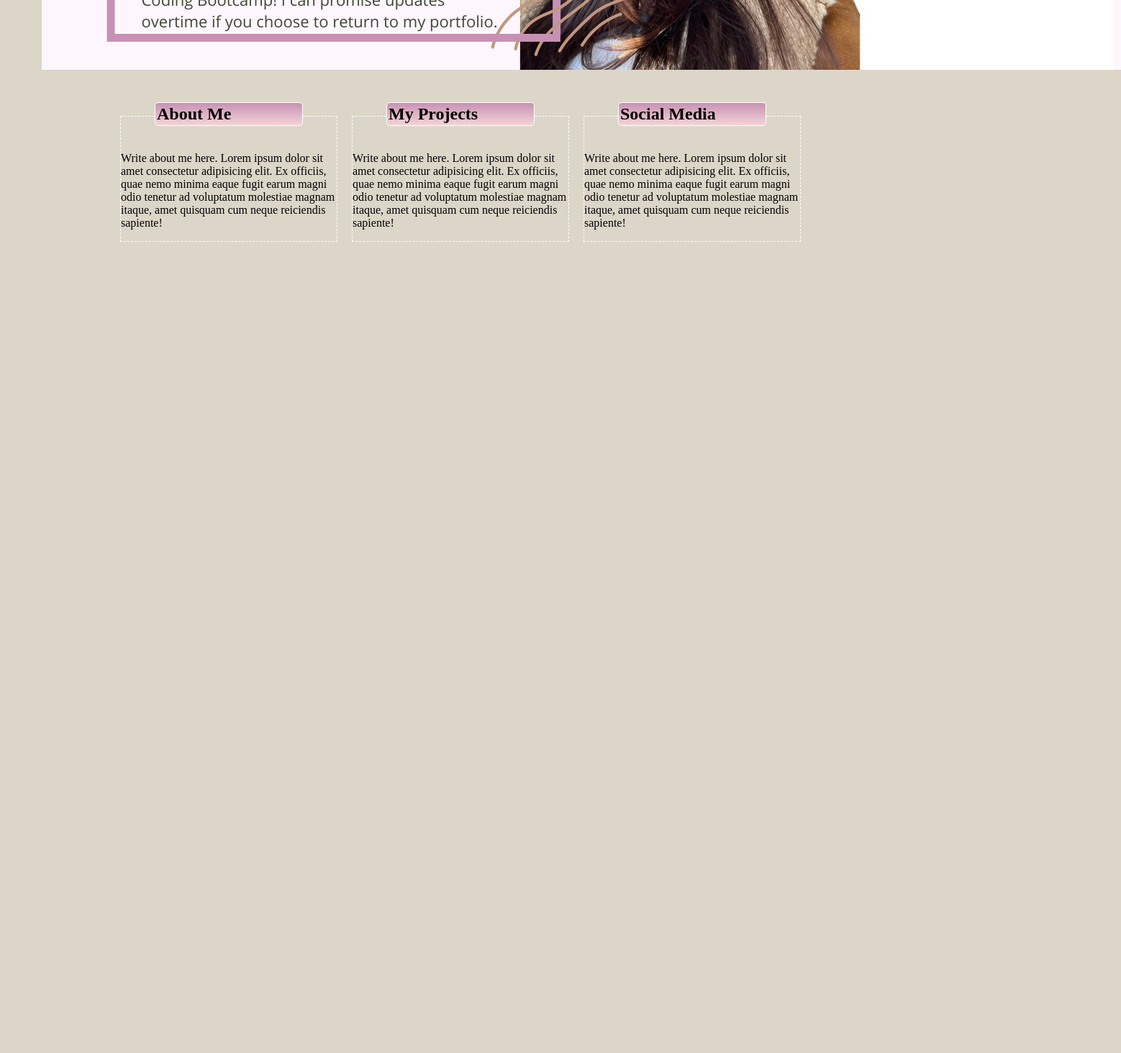
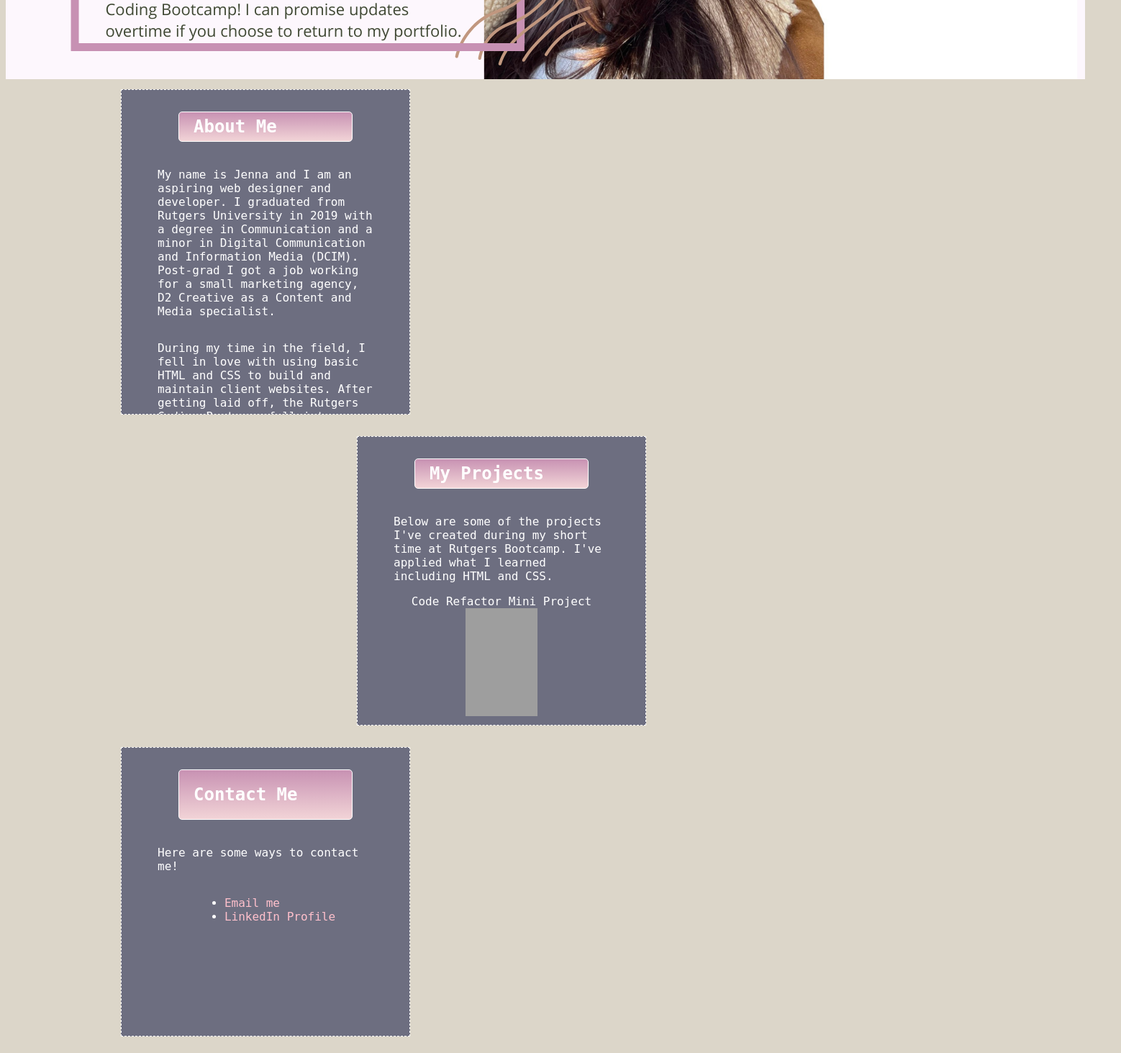
Before and after one commit to jennahopeclem/advanced-css-challenge, a plain HTML site: page index.html in a window 1280 px wide. Shown: the part 680-2143 px from the top of the page at 72% size, 1558 px wide, since content can reach past the window. Before the commit the page ends 1034 px from the top, so only its background shows below. Drawn offline with Linux system fonts and the light colour scheme; grey boxes are pictures that could not be loaded.

Commit message:
about me and project updates

```diff
--- a/assets/css/style.css
+++ b/assets/css/style.css
@@ -50,16 +50,55 @@ header {
 
 .photo-1 {
     object-fit: scale-down;
-    width: 100%;
+    max-width: 100%;
     text-align: center;
-    margin-top:10%
-
+    margin-top: 5%;
     height: fit-content;
-    padding: 50px;
-
 }
 
-.about-me {
+/* .my-row {
+width: 75%;
+align-items: right;
+} */
+
+.container {
+    align-items: space-between;
+    padding-right: 30px;
+    padding-left: 50px;
+    margin-right: 100px;
+    margin-left: 100px;
+}
+
+/*
+#about-me {
+    margin-bottom: 20px;
+    padding: 50px;
+    height: 300px;
+    font-family: 'monospace';
+    background-color: #6D6E80;
+    color: #ffffff;
+} */
+
+#about-me {
+    margin-bottom: 20px;
+    padding: 50px;
+    height: 350px;
+    font-family: 'monospace';
+    background-color: #6D6E80;
+    color: #ffffff;
+}
+
+#my-projects {
+    margin-bottom: 20px;
+    padding: 50px;
+    float: right;
+    height: 300px;
+    font-family: 'monospace';
+    background-color: #6D6E80;
+    color: #ffffff;
+}
+
+#contact-me {
     margin-bottom: 20px;
     padding: 50px;
     height: 300px;
@@ -68,29 +107,21 @@ header {
     color: #ffffff;
 }
 
-.my-projects {
-    margin-bottom: 20px;
-    padding: 50px;
-    height: 300px;
-    font-family: 'monospace';
-    background-color: #6D6E80;
-    color: #ffffff;
-}
-
-.social-media {
-    margin-bottom: 20px;
-    padding: 50px;
-    height: 300px;
-    font-family: 'monospace';
-    background-color: #6D6E80;
-    color: #ffffff;
-}
-
-.row {
-    justify-content: center;
+.row-left {
+    /* justify-content: flex-start; */
+    justify-content: start;
     display: flex;
     flex-direction: row;
     flex-wrap: wrap;
+}
+
+.row-right {
+    display: flex;
+    /* justify-content: end; */
+    justify-content: end;
+    flex-direction: row;
+    flex-wrap: wrap;
+    overflow: scroll;
 }
 
 .card-header {
@@ -118,12 +149,13 @@ header {
     width: 300px;
     align-items: center;
     margin: 10px;
+    overflow: scroll;
 }
 
 .column h2 {
     z-index: 1;
     border: solid 1px white;
-    padding: 2px;
+    padding: 20px;
     border-radius: 5px;
     background-color: var(--bg-color);
     width: 200px;
@@ -154,3 +186,20 @@ a:link {
     background-color: transparent;
     text-decoration: underline;
   }
+
+  @media (min-width: 800px) {
+    .container {
+      width: 750px;
+    }
+}
+/*
+@media (min-width: 700px) {
+    .photo-1 {
+      width: 750px;
+    }
+} */
+
+@media only screen and (orientation: landscape) {
+    body {
+    }
+  }
--- a/index.html
+++ b/index.html
@@ -22,7 +22,7 @@
                     <a href="#my-projects">My projects</a>
                 </li>
                 <li>
-                <a href="#social-media">Social Media</a>
+                    <a href="#contact-me">Contact Me</a>
                 </li>
             </ul>
         </nav>
@@ -33,24 +33,40 @@
     <div class="photo-1 responsive center">
         <img src="./assets/images/web-project-header-img.png" alt="Portfolio Intro Img">
     </div>
+    <div class="container">
+        <main class="row-left">
+            <article class="row">
+                <section class="column" id="about-me">
+                    <h2 class="card-header">About Me</h2>
+                <p>My name is Jenna and I am an aspiring web designer and developer. I graduated from Rutgers University in 2019 with a degree in Communication and a minor in Digital Communication and Information Media (DCIM). Post-grad I got a job working for a small marketing agency, D2 Creative as a Content and Media specialist.</p>
+                    <p>During my time in the field, I fell in love with using basic HTML and CSS to build and maintain client websites. After getting laid off, the Rutgers Coding Bootcamp fell into my lap and I felt it was time to take the leap. For fun, I enjoy gaming, reading, and hanging with my two kittens. </p>
+                </section>
+            </article>
+        </main>
+        <main class="row-right">
+            <article class="row">
 
-<main class="row">
+                <section class="column" id="my-projects">
+                    <h2 class="card-header">My Projects</h2>
+                    <p>Below are some of the projects I've created during my short time at Rutgers Bootcamp. I've applied what I learned including HTML and CSS.</p>
+                <center>Code Refactor Mini Project<br><a href="./assets/images/hw-1.png" target="_blank"><img src="./assets/images/hw-1.png" height="150" width="100"><br><br>CSS Snippet Cheatsheet<br><a href="./assets/images/css-snippet-cheatsheet.png" target="_blank"><img src="./assets/images/css-snippet-cheatsheet.png"  height="150" width="100"></a></center>
+                </section>
+            </article>
+        </main>
+        <main class="row-left">
             <article class="row">
-        <section class="column">
-            <h2 class="card-header" id="about-me">About Me</h2>
-        <p>Write about me here. Lorem ipsum dolor sit amet consectetur adipisicing elit. Ex officiis, quae nemo minima eaque fugit earum magni odio tenetur ad voluptatum molestiae magnam itaque, amet quisquam cum neque reiciendis sapiente!</p>
+                <section class="column" id="contact-me">
+                    <h2 class="card-header">Contact Me</h2>
+                    <p>Here are some ways to contact me!</p>
+                    <ul>
+                        <li><a href="mailto:jennahopeclem@gmail.com">Email me</a></li>
+                        <li><a href="https://www.linkedin.com/in/jennaclementi/" _target="blank">LinkedIn Profile</a></li>
+                    </ul>
                 </section>
+            </article>
+        </main>
+    </div>
 
-    <section class="column" class="my-projects" id="my-projects">
-        <h2 class="card-header">My Projects</h2>
-        <p>Write about me here. Lorem ipsum dolor sit amet consectetur adipisicing elit. Ex officiis, quae nemo minima eaque fugit earum magni odio tenetur ad voluptatum molestiae magnam itaque, amet quisquam cum neque reiciendis sapiente!</p>
-    </section>
-
-<section class="column" class="social-media" id="social-media">
-    <h2 class="card-header">Social Media</h2>
-            <p>Write about me here. Lorem ipsum dolor sit amet consectetur adipisicing elit. Ex officiis, quae nemo minima eaque fugit earum magni odio tenetur ad voluptatum molestiae magnam itaque, amet quisquam cum neque reiciendis sapiente!</p>
-    </section>
-</article></main>
 
 
 
@@ -61,4 +77,5 @@
 
 
 </body>
+
 </html>
```
Also changed, not shown: assets/images/css-snippet-cheatsheet.png (added), 3 other files. Lines whose indentation alone changed are shown as unchanged.
